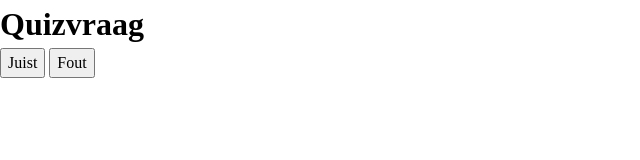
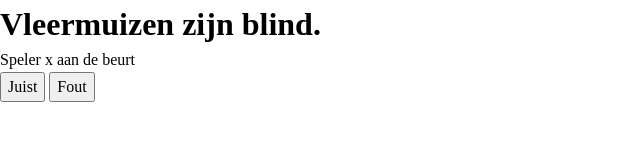
Before and after one commit to pgmgent-atwork2/project-1-workshop-start-to-code-maurice-en-pieter, a plain HTML site: page game.html in a window 1280 px wide. Shown: the whole page, without its empty margins (0-640 px from the left). Drawn offline with Linux system fonts and the light colour scheme.

Commit message:
added basic game

```diff
--- a/game.html
+++ b/game.html
@@ -10,6 +10,7 @@
 <body>
     <main class="quiz">
         <h1 class="quiz__question">Quizvraag</h1>
+        <p class="quiz__player-turn">Speler x aan de beurt</p>
 
         <section class="quiz__game">
             <div class="progress" id="1">
--- a/src/data/questions.js
+++ b/src/data/questions.js
@@ -1,4 +1,4 @@
-export default questions = [
+const questionArray = [
     {
       question: "De aarde draait om de zon.",
       answer: true
@@ -80,3 +80,5 @@ export default questions = [
       answer: false
     }
 ]
+
+export default questionArray;
--- a/src/scripts/main.js
+++ b/src/scripts/main.js
@@ -1,6 +1,19 @@
-import question from "../data/questions.js"
+import questionArray from "../data/questions.js"
+
 let player1Score, player2Score = 0
 
-function showQuestions() {
-    document.querySelector
+const startingPlayer = 1;
+
+function showQuestion() {
+    const $showQuestion = document.querySelector('.quiz__question');
+
+    const randomIndex = Math.floor(Math.random() * questionArray.length)
+    const randomQuestion = questionArray[randomIndex]
+    $showQuestion.innerHTML = randomQuestion.question;
 }
+
+function game() {
+    const $showTurn = document.querySelector('.quiz__player-turn');
+    $showTurn.innerHTML = `Speler ${startingPlayer} aan de beurt`
+}
+showQuestion()
```
